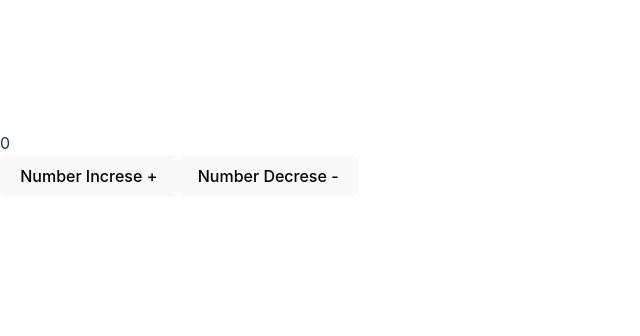
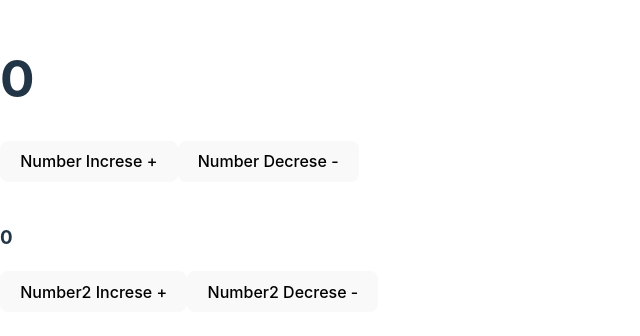
Before and after one commit to sandarudivyantha/react_redux_test_application_2, a React (Vite) app: page / in a window 1280 px wide. Shown: the part 236-572 px from the top of the page, without its empty margins (0-640 px from the left). Built offline with nearby package versions, Linux system fonts and the light colour scheme.

Commit message:
num 2 slice created

```diff
--- a/src/App.jsx
+++ b/src/App.jsx
@@ -1,21 +1,34 @@
 import { useDispatch, useSelector } from "react-redux";
 import { decrement, increment } from "./store/reducers/numberSlice";
+import { decrement2, increment2 } from "./store/reducers/number2Slice";
 
 function App() {
   const number = useSelector((store) => store.numberSlice);
+  const number2 = useSelector((store) => store.number2Slice);
   const dispatch = useDispatch();
   console.log(number);
+  console.log(number2);
 
   return (
     <>
       <div>
-        {number.number}
-        <div>
+        <h1>{number.number}</h1>
+                <div>
           <button onClick={() => dispatch(increment(2))}>
             Number Increse +
           </button>
           <button onClick={() => dispatch(decrement(2))}>
             Number Decrese -
+          </button>
+        </div>
+        <br/>
+        <h3>{number2.number2}</h3>
+        <div>
+          <button onClick={() => dispatch(increment2(5))}>
+            Number2 Increse +
+          </button>
+          <button onClick={() => dispatch(decrement2(5))}>
+            Number2 Decrese -
           </button>
         </div>
       </div>
--- a/src/store/reducers/number2Slice.jsx
+++ b/src/store/reducers/number2Slice.jsx
@@ -1,21 +1,21 @@
 import { createSlice } from "@reduxjs/toolkit";
 
 const initialState = {
-  number: 0,
+  number2: 0,
 };
 
 const number2Slice = createSlice({
-  name: "number",
+  name: "number2",
   initialState,
   reducers: {
-    increment: (state, action) => {
-      state.number += action.payload;
+    increment2: (state, action) => {
+      state.number2 += action.payload;
     },
-    decrement: (state, action) => {
-      state.number -= action.payload;
+    decrement2: (state, action) => {
+      state.number2 -= action.payload;
     },
   },
 });
 
-export const { increment, decrement } = number2Slice.actions;
+export const { increment2, decrement2 } = number2Slice.actions;
 export default number2Slice.reducer;
--- a/src/store/store.jsx
+++ b/src/store/store.jsx
@@ -1,10 +1,12 @@
 import { configureStore } from "@reduxjs/toolkit";
 import numberSliceReducer from "./reducers/numberSlice";
+import number2SliceReducer from "./reducers/number2Slice";
 import laptopSliceReducer from "./reducers/laptopSlice"
 
 const store = configureStore({
   reducer: {
     numberSlice: numberSliceReducer,
+    number2Slice: number2SliceReducer,
     laptopSlice: laptopSliceReducer
   },
 });
```
